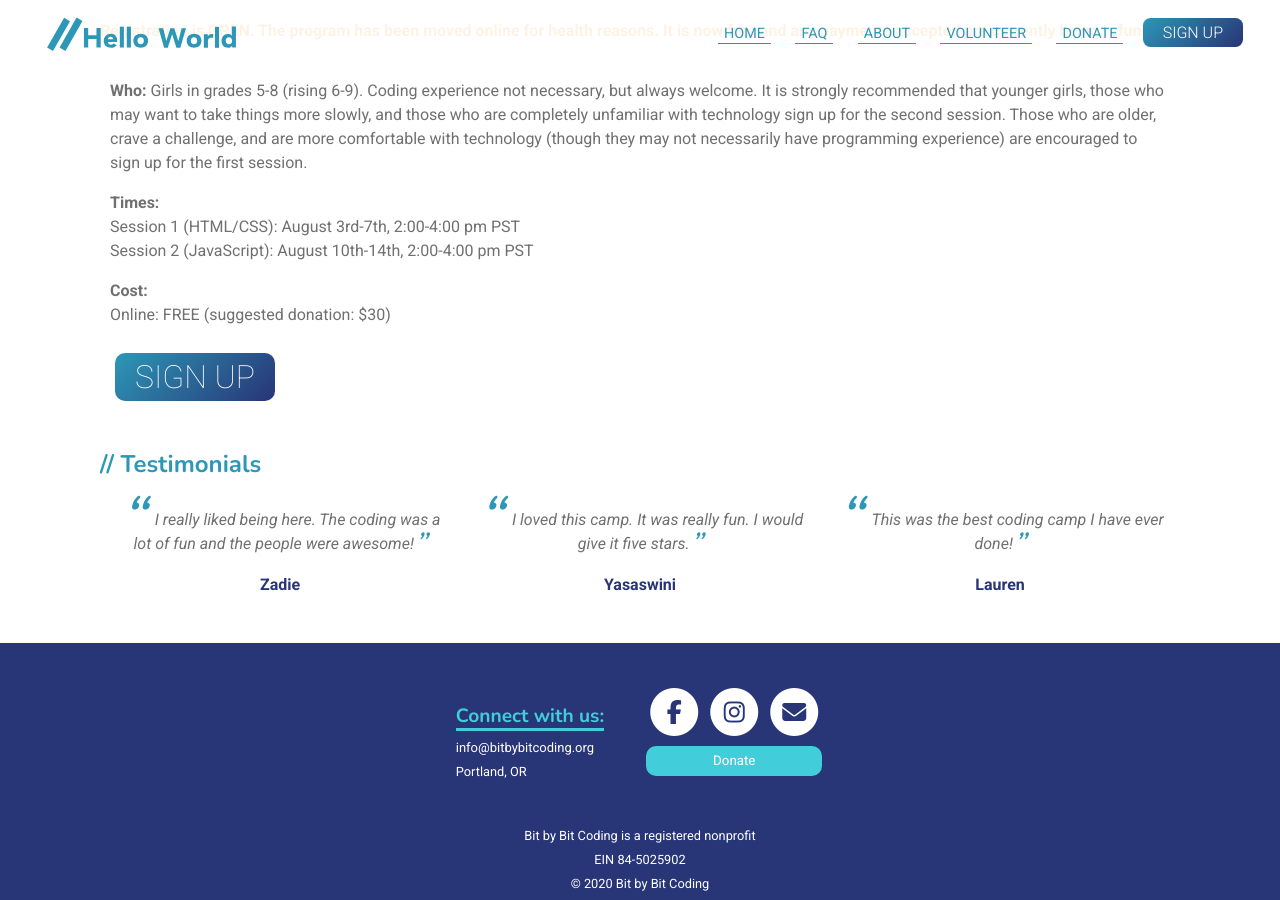
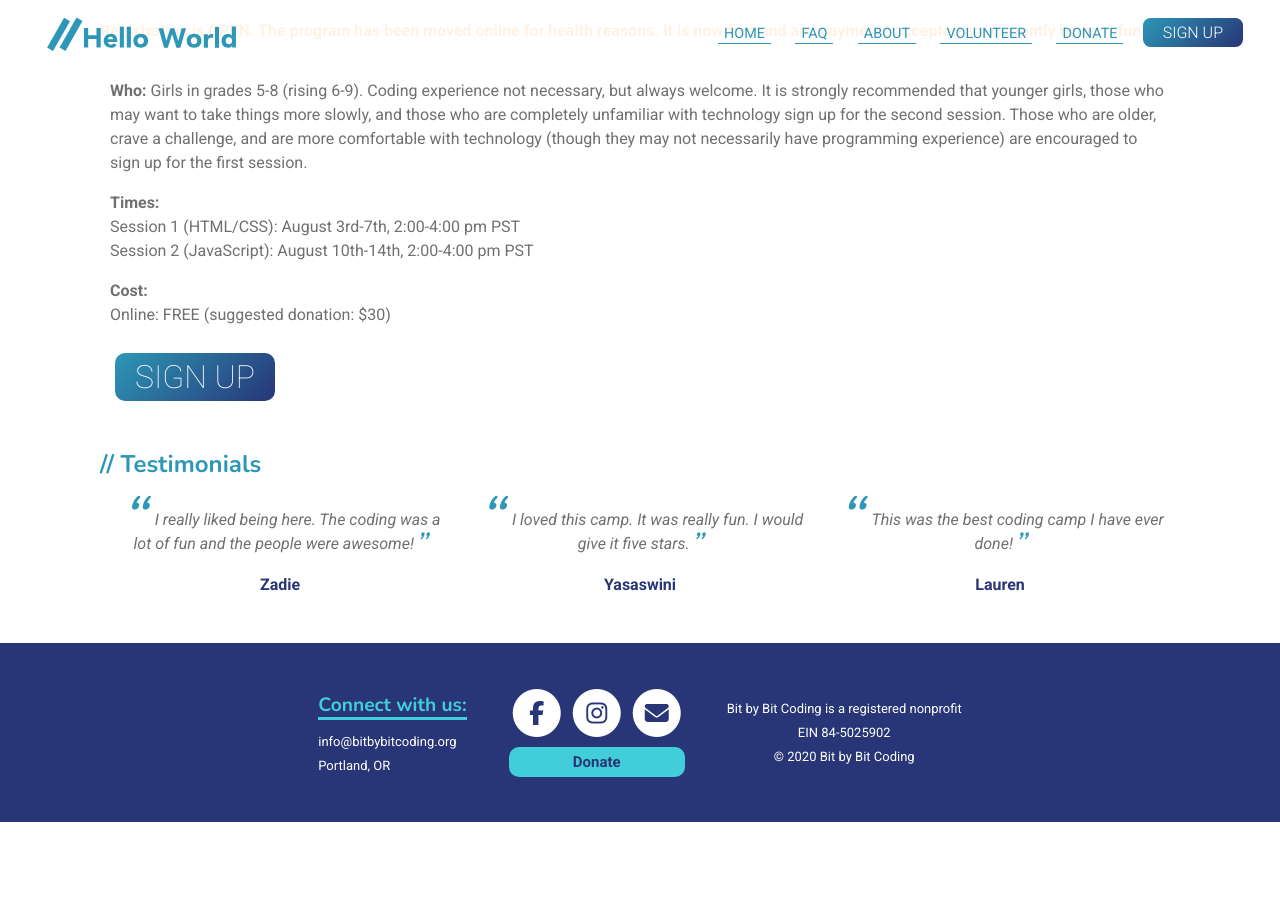
Before and after one commit to bit-by-bit-coding/bxb-website, a Jekyll site: the page built from index.html, in a window 1280 px wide and 900 px high, scrolled down 844 px. Built offline with Jekyll 4.4.1, drawn with Linux system fonts in a browser that asks for light colours; nearby versions of some CDN libraries; after the commit the page ends 1666 px from its top, so only the background shows below that.

Commit message:
Requested Changes
1. Unlinked written email address, left icon to preserve symmetry with button.
2. Changed button font from white to blue
3. Made button darken on hover
4. Put the copyright info in same flexbox plane as other divs

```diff
--- a/_includes/footer.html
+++ b/_includes/footer.html
@@ -1,11 +1,10 @@
 <div id="footer">
     <div id="footer-contact">
         <div id="footer-connect">
-            <h2>Connect with us:</h2> <a href="mailto:{{site.contact.email}}" target="_blank">info@bitbybitcoding.org</a>
-            Portland, OR
-
+            <h2>Connect with us:</h2>
+            <p>info@bitbybitcoding.org</p>
+            <p>Portland, OR</p>
         </div>
-
         <div id="footer-buttons">
             <div id="socials">
                 <a href="{{site.social.facebook}}" target="_blank">
@@ -31,11 +30,10 @@
                 <a href="https://secure.givelively.org/donate/bit-by-bit-coding" target ="_blank"><button>Donate</button></a>
             </div>
         </div>
-
+        <div id="footer-info">
+            <p>Bit by Bit Coding is a registered nonprofit</p>
+            <p>EIN 84-5025902</p>
+            <p>&copy; 2020 Bit by Bit Coding</p>
+        </div>
     </div>
-    Bit by Bit Coding is a registered nonprofit
-    <br>
-    EIN 84-5025902
-    <br>
-    &copy; 2020 Bit by Bit Coding
 </div>
--- a/styles/style.scss
+++ b/styles/style.scss
@@ -258,6 +258,7 @@ iframe.embeddedform {
 #footer {
     background-color: $dark;
     padding: 0.5vh 2vw;
+    min-width: 540px;
     color: white;
     text-align: center;
     font-size: 0.8em;
@@ -291,8 +292,13 @@ iframe.embeddedform {
 #footer-contact {
     display: flex;
     flex-direction: row;
-    align-items: flex-start;
+    align-items: center;
     justify-content: center;
+
+    p {
+        font-size: 13px;
+        margin: 0px;
+    }
 }
 
 #footer-connect {
@@ -300,14 +306,10 @@ iframe.embeddedform {
     flex-direction: column;
     align-items: flex-start;
 
-    a {
-        font-size: 13px;
-    }
-
     h2 {
         color: #41ceda;
         border-bottom: solid;
-        margin-bottom: 5px;
+        margin: 5px 0px 10px;
         min-width: max-content;
     }
 }
@@ -326,7 +328,13 @@ iframe.embeddedform {
             border-radius: 10px;
             height: 30px;
             width: 98%;
-            color: white;
+            color: #283576;
+            font-weight: bold;
+            font-size: 15px;
+        }
+
+        button:hover {
+            filter: brightness(85%);
         }
     }
 
@@ -336,6 +344,9 @@ iframe.embeddedform {
     }
 }
 
+#footer-info {
+    min-width: 150px;
+}
 
 
 /* Homepage */
```
